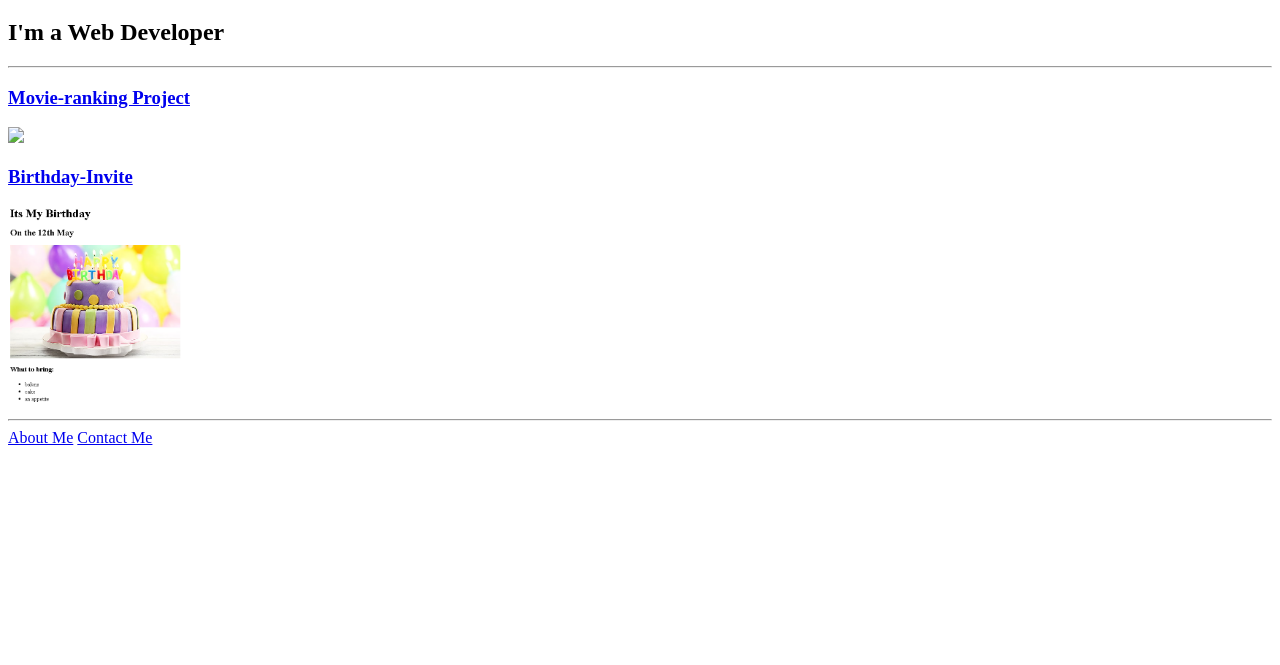
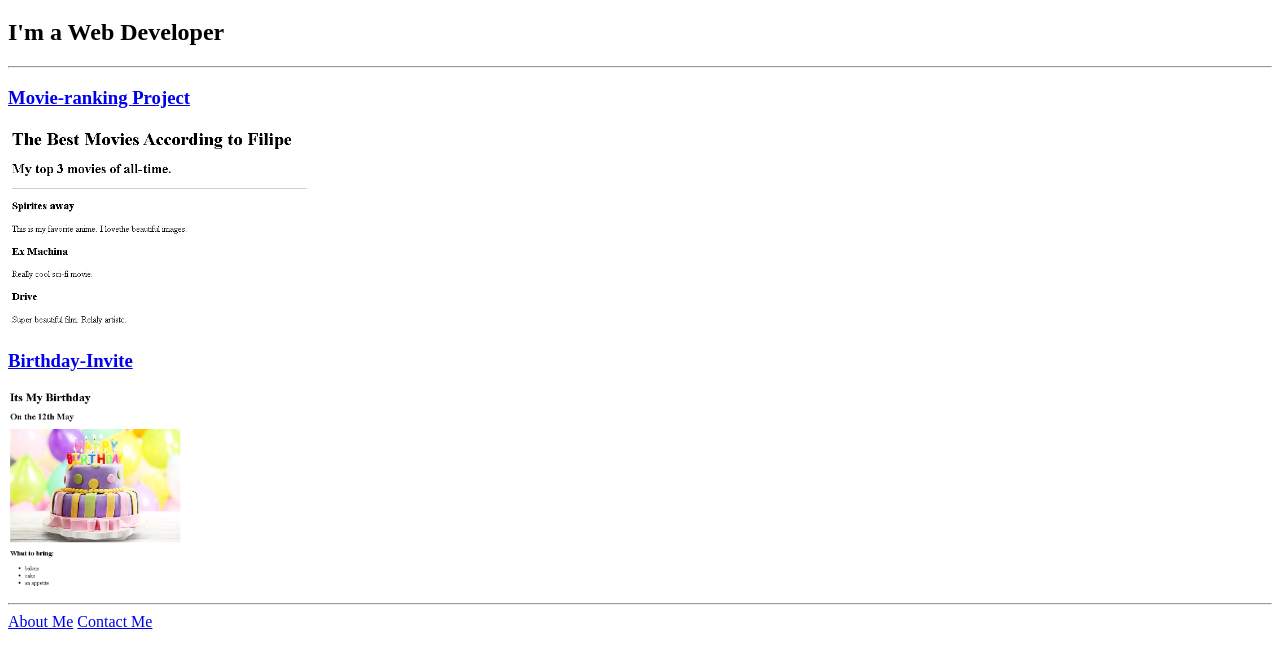
Before and after one commit to Aznag177/html-projeto, a plain HTML site: page index.html in a window 1280 px wide. Shown: the part 61-726 px from the top of the page. Drawn offline with Linux system fonts and the light colour scheme.

Commit message:
Update index.html

```diff
--- a/index.html
+++ b/index.html
@@ -11,7 +11,7 @@
     <h2>I'm a Web Developer</h2>
     <hr />
     <h3><a href="../4.3 HTML Porfolio Project/public/movie-ranking.html">Movie-ranking Project</a></h3>
-    <img src="./assets/images/movie-ranking.png" height="200"/>
+    <img src="./assets/images/best movies.png" height="200"/>
     <h3><a href="./public/birthday-invite.html">Birthday-Invite</a></h3>
     <img src="./assets/images/it s my birthday!.png" height="200"/>
     <hr />
```
